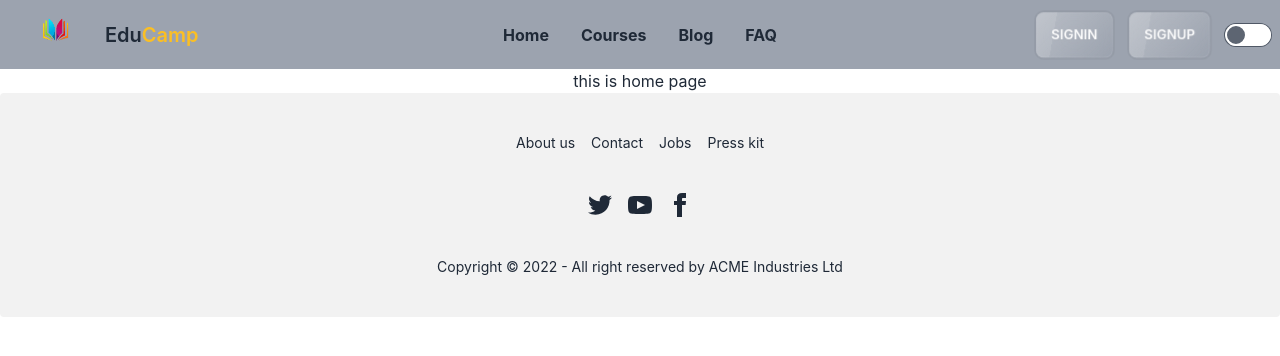
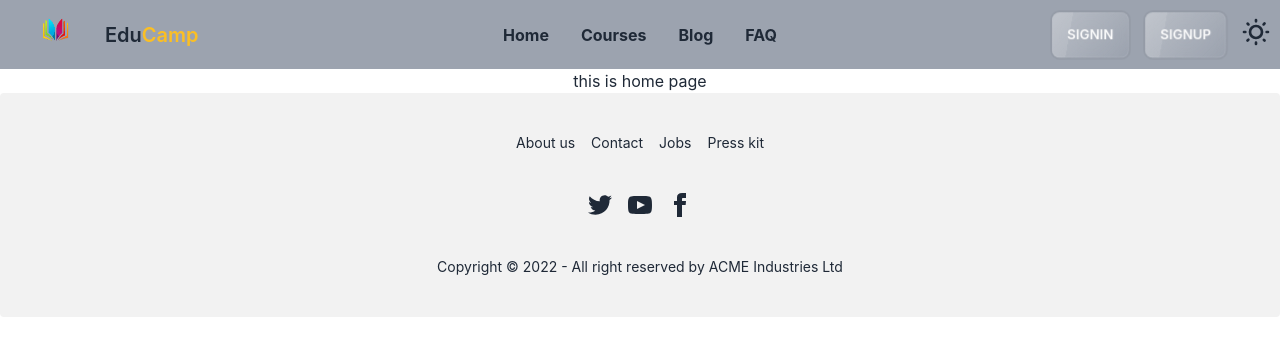
Before and after one commit to mizanor21/learning_platform-Educational_web, a React (Create React App) app: page / in a window 1280 px wide. Shown: the top 356 px of the page. Built offline with nearby package versions, Linux system fonts and the light colour scheme.

Commit message:
Toggole button addedd navbar

```diff
--- a/src/components/Navbar/Navbar.js
+++ b/src/components/Navbar/Navbar.js
@@ -25,7 +25,17 @@
                                 <Link to={'/signup'}>
                                     <button className="btn btn-outline btn-secondary">Signup</button>
                                 </Link>
-                                <input type="checkbox" className="toggle mt-3" />
+                                <div className="">
+                                    <label className="swap swap-rotate">
+
+                                        <input type="checkbox" />
+
+                                        <svg className="swap-off fill-current w-7 h-7" xmlns="http://www.w3.org/2000/svg" viewBox="0 0 24 24"><path d="M5.64,17l-.71.71a1,1,0,0,0,0,1.41,1,1,0,0,0,1.41,0l.71-.71A1,1,0,0,0,5.64,17ZM5,12a1,1,0,0,0-1-1H3a1,1,0,0,0,0,2H4A1,1,0,0,0,5,12Zm7-7a1,1,0,0,0,1-1V3a1,1,0,0,0-2,0V4A1,1,0,0,0,12,5ZM5.64,7.05a1,1,0,0,0,.7.29,1,1,0,0,0,.71-.29,1,1,0,0,0,0-1.41l-.71-.71A1,1,0,0,0,4.93,6.34Zm12,.29a1,1,0,0,0,.7-.29l.71-.71a1,1,0,1,0-1.41-1.41L17,5.64a1,1,0,0,0,0,1.41A1,1,0,0,0,17.66,7.34ZM21,11H20a1,1,0,0,0,0,2h1a1,1,0,0,0,0-2Zm-9,8a1,1,0,0,0-1,1v1a1,1,0,0,0,2,0V20A1,1,0,0,0,12,19ZM18.36,17A1,1,0,0,0,17,18.36l.71.71a1,1,0,0,0,1.41,0,1,1,0,0,0,0-1.41ZM12,6.5A5.5,5.5,0,1,0,17.5,12,5.51,5.51,0,0,0,12,6.5Zm0,9A3.5,3.5,0,1,1,15.5,12,3.5,3.5,0,0,1,12,15.5Z" /></svg>
+
+                                        <svg className="swap-on fill-current w-7 h-7" xmlns="http://www.w3.org/2000/svg" viewBox="0 0 24 24"><path d="M21.64,13a1,1,0,0,0-1.05-.14,8.05,8.05,0,0,1-3.37.73A8.15,8.15,0,0,1,9.08,5.49a8.59,8.59,0,0,1,.25-2A1,1,0,0,0,8,2.36,10.14,10.14,0,1,0,22,14.05,1,1,0,0,0,21.64,13Zm-9.5,6.69A8.14,8.14,0,0,1,7.08,5.22v.27A10.15,10.15,0,0,0,17.22,15.63a9.79,9.79,0,0,0,2.1-.22A8.11,8.11,0,0,1,12.14,19.73Z" /></svg>
+
+                                    </label>
+                                </div>
 
                             </div>
                         </ul>
@@ -52,7 +62,17 @@
                     <Link to={'/signup'}>
                         <button className="btn glass mr-3">Signup</button>
                     </Link>
-                    <input type="checkbox" className="toggle" />
+                    <div className="">
+                        <label className="swap swap-rotate">
+
+                            <input type="checkbox" />
+
+                            <svg className="swap-off fill-current w-8 h-8" xmlns="http://www.w3.org/2000/svg" viewBox="0 0 24 24"><path d="M5.64,17l-.71.71a1,1,0,0,0,0,1.41,1,1,0,0,0,1.41,0l.71-.71A1,1,0,0,0,5.64,17ZM5,12a1,1,0,0,0-1-1H3a1,1,0,0,0,0,2H4A1,1,0,0,0,5,12Zm7-7a1,1,0,0,0,1-1V3a1,1,0,0,0-2,0V4A1,1,0,0,0,12,5ZM5.64,7.05a1,1,0,0,0,.7.29,1,1,0,0,0,.71-.29,1,1,0,0,0,0-1.41l-.71-.71A1,1,0,0,0,4.93,6.34Zm12,.29a1,1,0,0,0,.7-.29l.71-.71a1,1,0,1,0-1.41-1.41L17,5.64a1,1,0,0,0,0,1.41A1,1,0,0,0,17.66,7.34ZM21,11H20a1,1,0,0,0,0,2h1a1,1,0,0,0,0-2Zm-9,8a1,1,0,0,0-1,1v1a1,1,0,0,0,2,0V20A1,1,0,0,0,12,19ZM18.36,17A1,1,0,0,0,17,18.36l.71.71a1,1,0,0,0,1.41,0,1,1,0,0,0,0-1.41ZM12,6.5A5.5,5.5,0,1,0,17.5,12,5.51,5.51,0,0,0,12,6.5Zm0,9A3.5,3.5,0,1,1,15.5,12,3.5,3.5,0,0,1,12,15.5Z" /></svg>
+
+                            <svg className="swap-on fill-current w-8 h-8" xmlns="http://www.w3.org/2000/svg" viewBox="0 0 24 24"><path d="M21.64,13a1,1,0,0,0-1.05-.14,8.05,8.05,0,0,1-3.37.73A8.15,8.15,0,0,1,9.08,5.49a8.59,8.59,0,0,1,.25-2A1,1,0,0,0,8,2.36,10.14,10.14,0,1,0,22,14.05,1,1,0,0,0,21.64,13Zm-9.5,6.69A8.14,8.14,0,0,1,7.08,5.22v.27A10.15,10.15,0,0,0,17.22,15.63a9.79,9.79,0,0,0,2.1-.22A8.11,8.11,0,0,1,12.14,19.73Z" /></svg>
+
+                        </label>
+                    </div>
                 </div>
             </div>
         </div>
```
